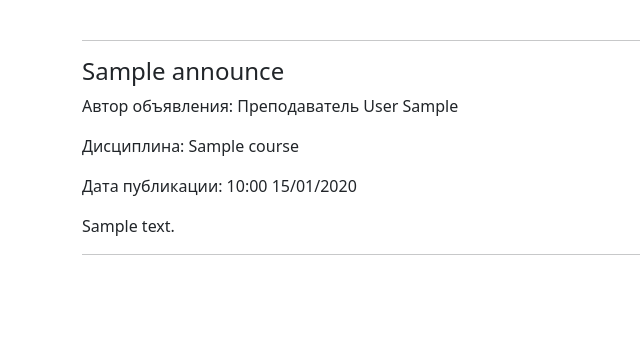
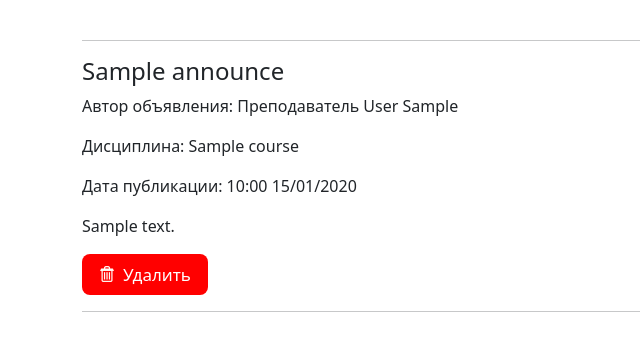
Before and after one commit to overlod36/art_site, a Django app: page /announces/ in a window 1280 px wide. Shown: the part 66-417 px from the top of the page, without its empty margins (0-640 px from the left). Run offline with Django 4.2, Linux system fonts and the light colour scheme; a user stored in the database is signed in; tables that the repository leaves empty hold one stand-in row (values such as "Sample post"); some libraries are stand-ins or nearby versions.

Commit message:
now teachers can delete their announces

```diff
--- a/informing_app/urls.py
+++ b/informing_app/urls.py
@@ -5,4 +5,5 @@ from . import views
 urlpatterns = [
     path('announces/', views.announces, name='announces'),
     path('ann/new/', views.CourseAnnounceCreateView.as_view(), name='ann-create'),
+    path('ann/delete/<int:id>', views.delete_announce, name='delete-announce')
 ]
--- a/informing_app/views.py
+++ b/informing_app/views.py
@@ -1,4 +1,4 @@
-from django.shortcuts import render
+from django.shortcuts import render, redirect
 from django.urls import reverse
 from . models import Course_Announce
 from educational_app.models import Course
@@ -28,6 +28,14 @@ def announces(request):
         context = { 'announces': announces }
     return render(request, 'informing/announces.html', context)
 
+def delete_announce(request, id):
+    announce = Course_Announce.objects.filter(pk=id).first()
+    if request.method == 'POST':
+        announce.delete()
+        return redirect('main')
+    context = { 'item': announce , 'name': 'объявление' }
+    return render(request, 'informing/announce_delete.html', context)
+
 class CourseAnnounceCreateView(LoginRequiredMixin, CreateView):
     form_class = ClassAnnounceForm
     template_name = 'informing/announce_create.html'
--- a/static/css/base/style.css
+++ b/static/css/base/style.css
@@ -12,6 +12,10 @@
     margin-right: 0.5rem; margin-bottom: 0.1rem;
 }
 
+.danger-ico{
+    margin-right: 0.5rem; margin-bottom: 0.3rem;
+}
+
 .logo{
     margin-bottom: 0.3rem;
 }
@@ -23,3 +27,12 @@
 .list-group a{
     margin-bottom: 0.5em;
 }
+
+.trash{
+    background-color: red;
+    color: white;
+    border: none;
+    padding: 8px 17px;
+    border-radius: 8px;
+    font-size: 17px;
+}
--- a/templates/informing/announces.html
+++ b/templates/informing/announces.html
@@ -1,4 +1,6 @@
 {% extends "base_app/base.html" %}
+{% load check_user %}
+{% load static %}
 {% load date_filter %}
 {% block content %}
 
@@ -10,6 +12,10 @@
             <p> Дисциплина: {{ element.course.title }}</p>
             <p> Дата публикации: {{ element.publish_date|format }} </p>
             <p> {{ element.text }} </p>
+            {% define_profile user as profile_ch %}
+            {% if profile_ch == 'teacher' %}
+                <a href="{% url 'delete-announce' id=element.pk %}"><button class="trash"><img class="danger-ico" src="{% static 'img/delete-16.png' %}" alt="">Удалить</button></a>
+            {% endif %}
             <hr class="featurette-divider">
         {% endfor %}
     </div>
```
Also changed, not shown: templates/informing/announce_delete.html (added, +12 -0 lines), static/img/delete-16.png (added), static/img/delete-24.png (added).
